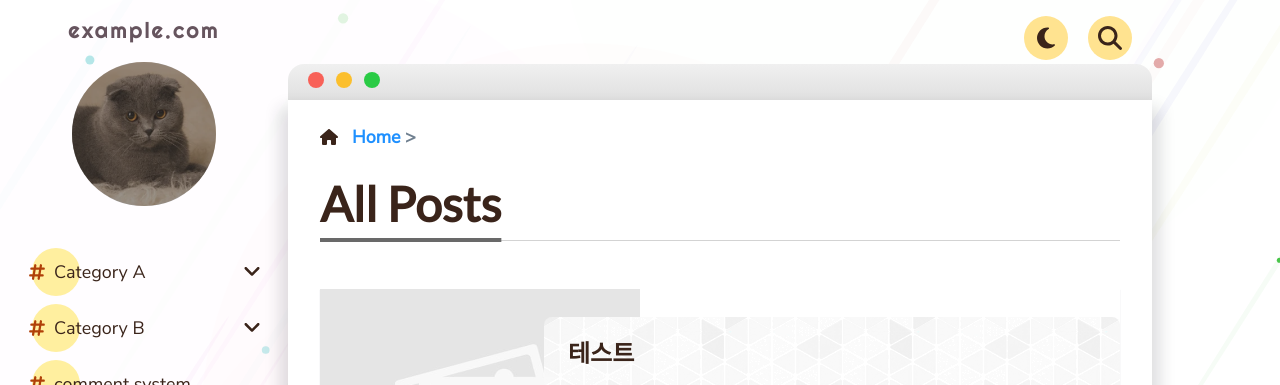
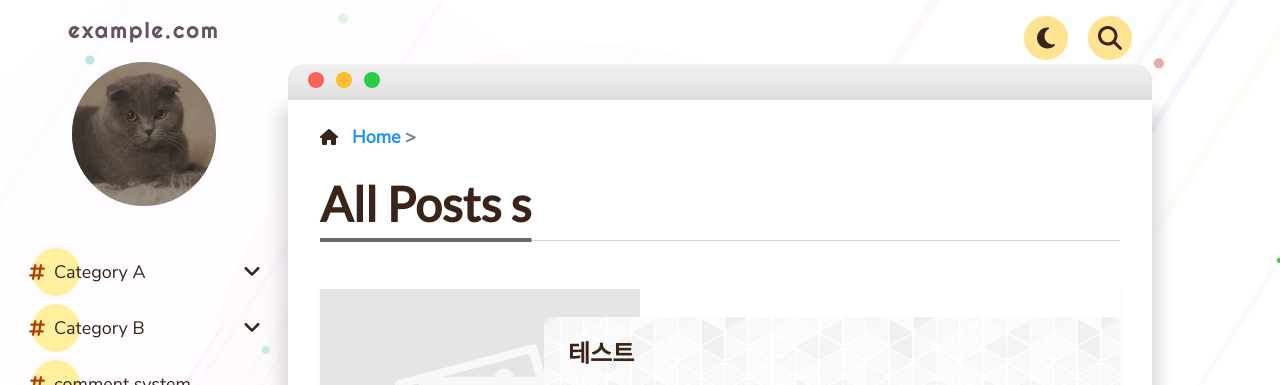
Before and after one commit to dev-shinn/dev-shinn.github.io, a Jekyll site: the page built from _pages/index.md, in a window 1280 px wide and 900 px high. Shown: the top 385 px of the window. Built offline with Jekyll 4.4.1, drawn with Linux system fonts in a browser that asks for light colours.

```diff
--- a/_config.yml
+++ b/_config.yml
@@ -21,7 +21,7 @@ google_analytics:
 
 # If your repo name follows the format "<user-name>.github.io", then leave the below blank.
 # Otherwise, set its value as "/<repo-name>". ex) baseurl: /myblog
-baseurl: "/"
+baseurl:
 
 # Build settings
 plugins:
--- a/_includes/pagination.html
+++ b/_includes/pagination.html
@@ -3,7 +3,7 @@
 
 <h1 class="category-header">
     {% if page_level == 1 %}
-        All Posts
+        All Posts s
     {% else %}
         {{ category_title }}
     {% endif %}
```
